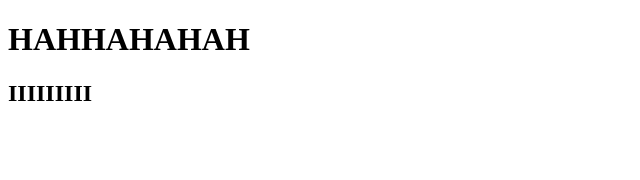
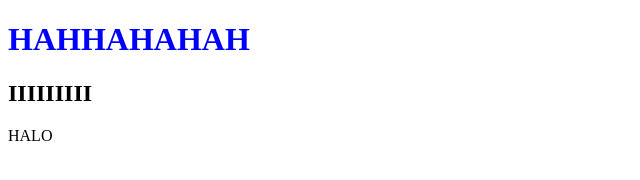
Before and after one commit to ronny34/LAB611, a plain HTML site: page index.html in a window 1280 px wide. Shown: the whole page, without its empty margins (0-640 px from the left). Drawn offline with Linux system fonts and the light colour scheme.

Commit message:
added styling

```diff
--- a/index.html
+++ b/index.html
@@ -4,10 +4,12 @@
     <meta charset="UTF-8">
     <meta name="viewport" content="width=device-width, initial-scale=1.0">
     <title>LOX</title>
+    <link href="styles.css" rel="stylessheet">
+
 </head>
 <body>
-    <h1>HAHHAHAHAH</h1>
+    <h1 style="color: blue;">HAHHAHAHAH</h1>
     <h2>IIIIIIIII</h2>
-
+    <div id="sds">HALO</div>
 </body>
 </html>
--- a/styles.css
+++ b/styles.css
@@ -0,0 +1,4 @@
+#sds{
+    background-color: blue;
+    color: white;
+}
```
